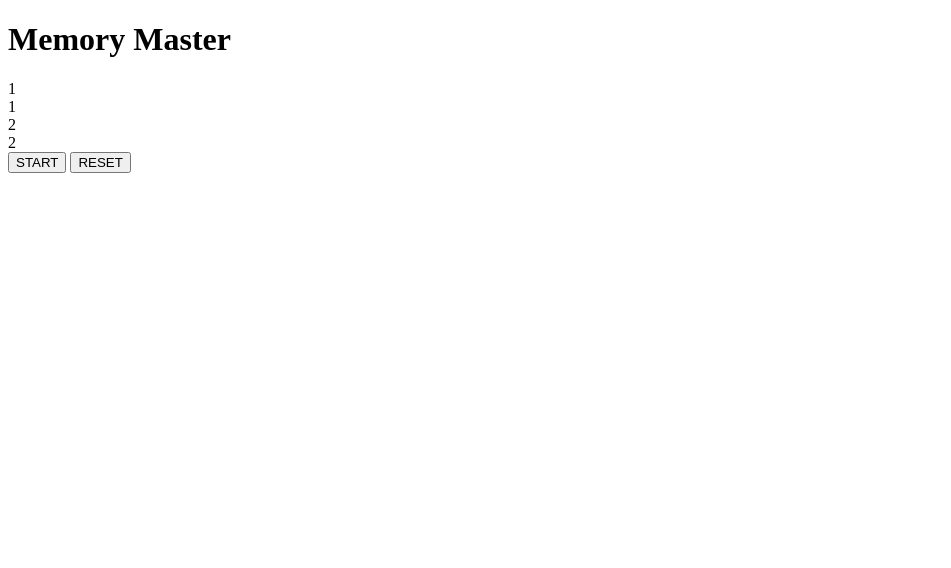
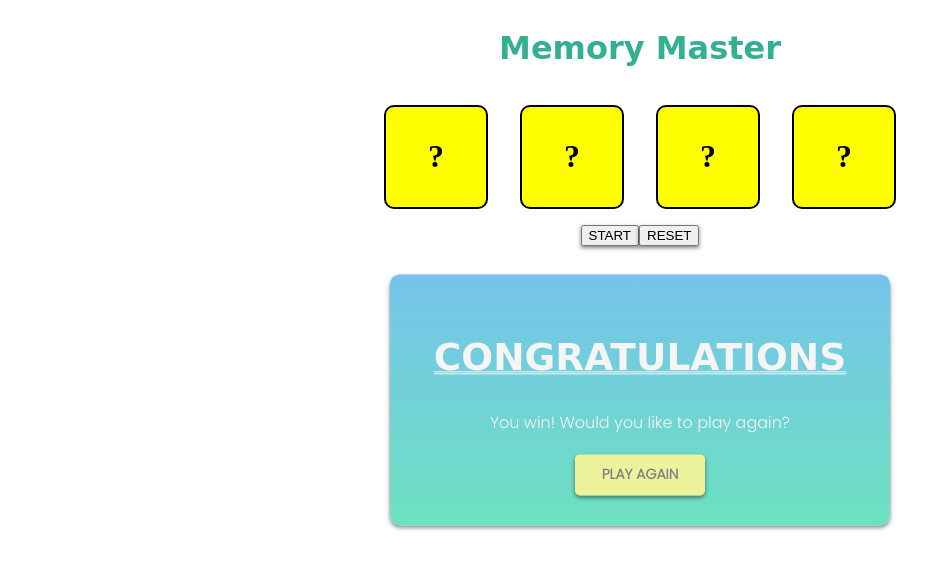
Before and after one commit to leealexandra58/memory-game-project, a plain HTML site: page index.html in a window 1280 px wide. Shown: the whole page, without its empty margins (0-951 px from the left). Drawn offline with Linux system fonts and the light colour scheme; a web font is replaced by a local one.

Commit message:
first commit unfinished

```diff
--- a/index.html
+++ b/index.html
@@ -4,21 +4,69 @@
     <meta charset="UTF-8">
     <meta http-equiv="X-UA-Compatible" content="IE=edge">
     <meta name="viewport" content="width=device-width, initial-scale=1.0">
+    <link rel="preconnect" href="https://fonts.googleapis.com">
+    <link rel="preconnect" href="https://fonts.gstatic.com" crossorigin>
+    <link href="https://fonts.googleapis.com/css2?family=Poppins:wght@300&family=Rubik+Burned&family=Rubik+Marker+Hatch&display=swap" rel="stylesheet">
     <link rel="stylesheet" href="style.css">
     <title>Memory Master</title>
 </head>
 <body>
-    <h1>Memory Master</h1>
-    <div id="timer"></div>
-    <div id="cards">
-        <div class="cards">1</div>
-        <div class="cards">1</div>
-        <div class="cards">2</div>
-        <div class="cards">2</div>
+    <div class="header-container">
+        <h1>Memory Master</h1>
+        <div class="timer" id="timer"></div>
     </div>
-    <input type="submit" id="start" value="START"/>
-    <input type="submit" id="reset" value="RESET"/>
 
+    <div class="card-container">
+        <div class="card" name="one">
+            <div class="front-face">
+                <h1>?</h1>
+            </div>
+            <div class="back-face" >
+                <h1>1</h1>
+            </div>
+        </div>
+        <div class="card" name="one">
+            <div class="front-face">
+                <h1>?</h1>
+            </div>
+            <div class="back-face">
+                <h1>1</h1>
+            </div>
+        </div>
+        <div class="card" name="two">
+            <div class="front-face">
+                <h1>?</h1>
+            </div>
+            <div class="back-face">
+                <h1>2</h1>
+            </div>
+        </div>
+        <div class="card" name="two">
+            <div class="front-face">
+                <h1>?</h1>
+            </div>
+            <div class="back-face">
+                <h1>2</h1>
+            </div>
+        </div>
+    </div>
+
+    <div class ="button-container">
+        <button class="buttons">START</button>
+        <button class="buttons" id="resetButton">RESET</button>
+    </div>
+</div>
+
+    <div class="modal" id="modal">
+        <div class="modal-header">
+        <!--add close button?-->
+            <h2>CONGRATULATIONS</h2>
+        </div>
+        <div class="modal-body">You win! Would you like to play again?</div> <!--add time?-->
+        <br>
+        <button id="play-again">PLAY AGAIN</button>
+    </div>
+    <!--<div id="overlay"></div>-->
     <script src="script.js"></script>
 </body>
 </html>
--- a/script.js
+++ b/script.js
@@ -0,0 +1,50 @@
+/*let resetButton = document.getElementById('resetButton');
+
+resetButton.addEventListener('click', resetGameFunction);
+
+function resetGameFunction() {
+
+}*/
+
+const cards = document.querySelectorAll('.card');
+
+cards.forEach((card) => {
+    card.addEventListener("click", () => {
+        card.classList.add("flipped");
+
+        const flippedCards = document.querySelectorAll(".flipped");
+
+        if (flippedCards.length === 2) {
+          if (flippedCards[0].getAttribute('name') === flippedCards[1].getAttribute('name')) {
+              flippedCards.forEach((card) => {
+                  card.classList.remove("flipped");
+                  card.classList.add("matched");
+                  //card disappear function
+              });
+          } else {
+              card.classList.remove("flipped");
+              //turn back over function
+          }
+      }
+    });
+});
+
+
+const matchedCards = document.querySelectorAll(".matched");
+const modal = document.getElementById('modal');
+
+if (matchedCards.length === 16) {
+    function showWinScreen() {
+        modal.style.display = "flex";
+    }
+    return showWinScreen;
+}
+
+const playAgain = document.getElementById('play-again');
+
+playAgain.addEventListener('click', () => {
+    //same function as reset button but add on hiding modal
+    //showModal.style.display = "none";
+});
+
+//When the user clicks anywhere outside of the modal, close it??
--- a/style.css
+++ b/style.css
@@ -0,0 +1,81 @@
+.back-face, .card {
+    height: 100px;
+    width: 100px;
+    display: flex;
+    justify-content: center;
+    align-items: center;
+    border-radius: 10px;
+}
+
+.card {
+    border: black 2px solid;
+    margin: 1em;
+    background-color: yellow;
+}
+
+.card-container, .button-container{
+   display: flex;
+   justify-content: center;
+   align-items: center;
+}
+
+.back-face {
+    background-color: red;
+    display: none;
+}
+
+.header-container {
+    display: flex;
+    flex-direction: column;
+    align-items: center;
+    font-family: 'Rubik Marker Hatch', cursive;
+    color: rgb(51, 176, 145);
+}
+
+#modal {
+    position: fixed;
+    top: 50%;
+    left: 50%;
+    transform: translate(-50%, -50%);
+    border: 0;
+    z-index: 5;
+    background: linear-gradient(#6dc0eaf1, #6de1c0);
+    width: 500px;
+    max-width: 80%;
+    padding-bottom: 30px;
+    padding-top: 30px;
+    border-radius: 10px;
+    display: flex;
+    flex-direction: column;
+    align-items: center;
+    box-shadow: 0 2px 4px rgba(0, 0, 0, .5);
+    color: whitesmoke;
+    font-family: 'Rubik Burned', cursive;
+}
+
+.modal-header {
+    text-decoration: underline double 1px;
+    font-size: 25px;
+}
+
+.modal-body {
+    border-bottom:  black 1px;
+    font-family: 'Poppins', sans-serif;
+}
+
+.buttons, #play-again {
+    cursor: pointer;
+    box-shadow: 0 2px 4px rgba(0, 0, 0, 0.5);
+}
+
+#play-again {
+    background-color:#f5f599f1;
+    border: 0;
+    border-radius: 5px;
+    font-size: 14px;
+    padding: 10px;
+    color: gray;
+    font-weight: bold;
+    width: 130px;
+    font-family: 'Poppins', sans-serif;
+}
```
